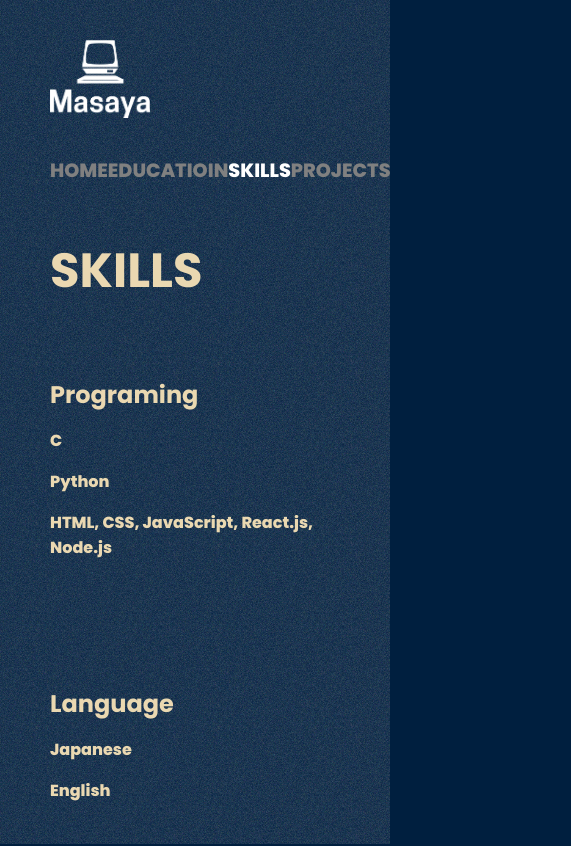
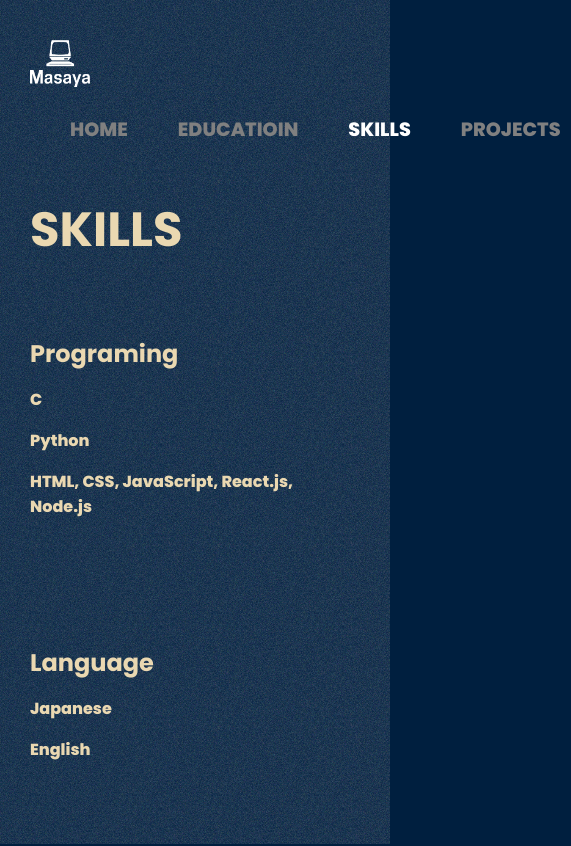
Before and after one commit to Masayasanyo/Portfolio, a React (Create React App) app: page /skill in a window 390 px wide. Shown: the top 846 px of the page, 571 px wide, since content can reach past the window. Built offline with nearby package versions, Linux system fonts and the light colour scheme; a web font is replaced by a local one.

Commit message:
Changed media query for phone

```diff
--- a/src/App.css
+++ b/src/App.css
@@ -220,14 +220,12 @@ footer {
     }
 
     .sub-container {
-        margin-left: 50px;
-        margin-right: 50px;
-        margin: 50px auto 60px 50px;
+        margin: 50px auto 60px 30px;
     }
 
     header {
         font-size: 1.2rem;
-        padding: 0px 50px 0px 50px;
+        padding: 0px 30px 0px 30px;
         display: flex;
         flex-direction: column;
     }
@@ -236,17 +234,21 @@ footer {
         margin-bottom: 0px;
     }
 
+    header img {
+        width: 60px;
+    }
+
     .links {
         font-family: "Poppins", serif;
         font-weight: 800;
         font-style: normal;
         display: flex;
         justify-content: space-between;
-        margin-top: 30px;
+        margin-top: 20px;
     }
 
     .link {
-        margin-left: 0px;
+        margin-right: 10px;
     }
 
 
@@ -254,7 +256,7 @@ footer {
     .home-container {
         display: flex;
         flex-direction: column;
-        margin: 50px auto 0px 50px;
+        margin: 50px auto 0px 30px;
     }
 
     .title-container {
@@ -277,7 +279,7 @@ footer {
     .education-container {
         display: flex;
         flex-direction: column;
-        margin-left: 50px;
+        margin-left: 30px;
         margin-right: 50px;
     }
 
@@ -291,7 +293,7 @@ footer {
     .skill-container {
         display: flex;
         flex-direction: column;
-        margin-left: 50px;
+        margin-left: 30px;
         margin-right: 50px;
     }
 
@@ -306,7 +308,7 @@ footer {
         display: flex;
         flex-direction: column;
         margin-top: 0px;
-        margin-left: 50px;
+        margin-left: 30px;
         margin-right: 50px;
     }
 
@@ -316,14 +318,14 @@ footer {
     }
 
     .project-container img {
-        height: 20rem;
+        height: 15rem;
         margin-top: 20px;
     }
 
     .goals-container {
         display: flex;
         flex-direction: column;
-        margin-left: 50px;
+        margin-left: 30px;
         margin-right: 50px;
     }
 }
```
